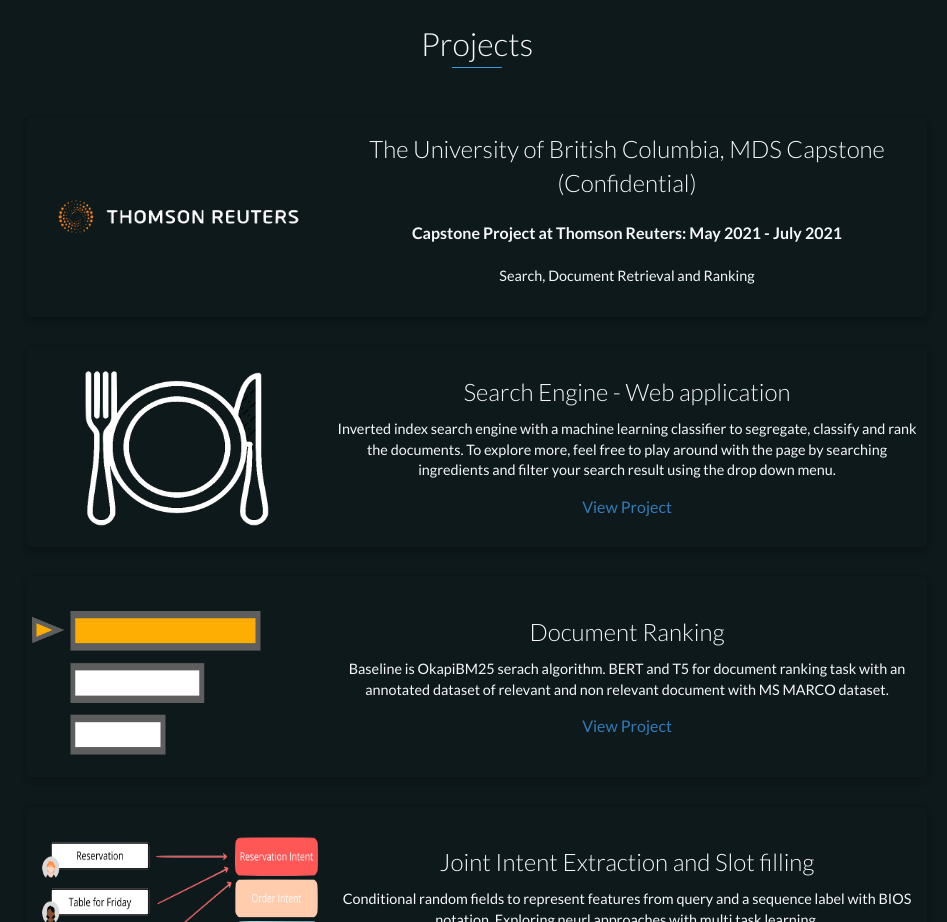
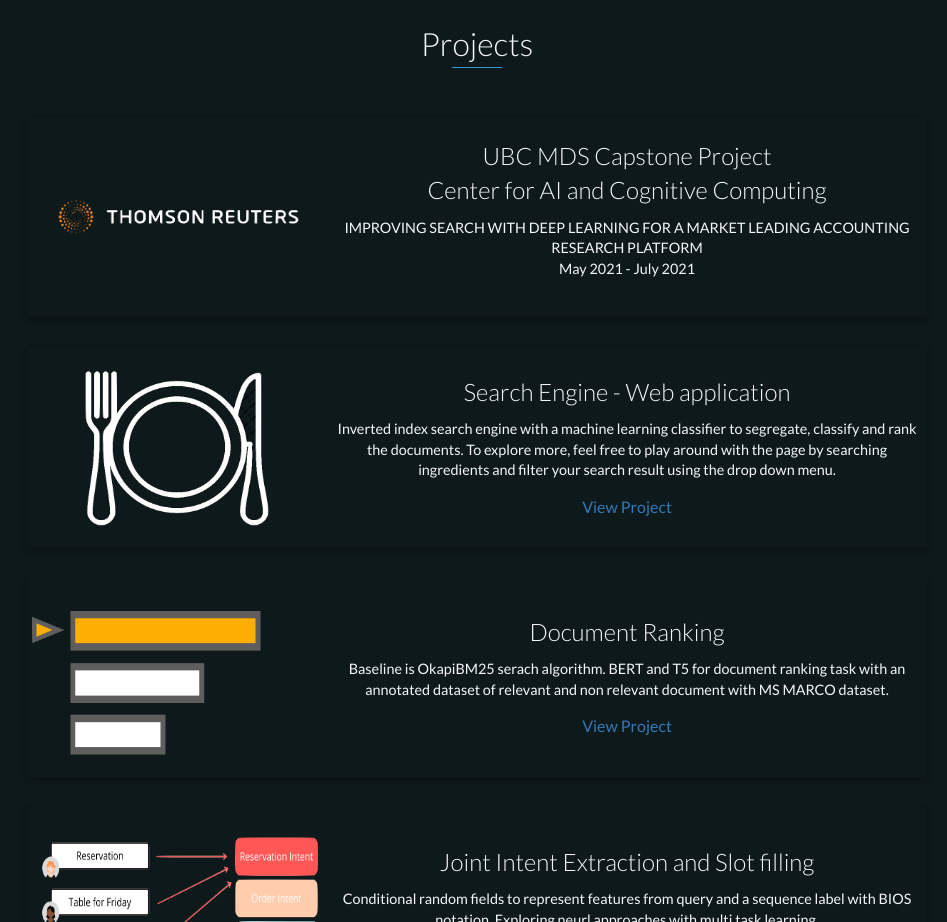
Before and after one commit to kmaladkar/portfolio, a website: page index.html in a window 1280 px wide. Shown: the part 2700-3622 px from the top of the page, without its empty margins (163-1110 px from the left). Drawn offline with nearby package versions, Linux system fonts and the light colour scheme.

Commit message:
capstone project updated

```diff
--- a/index.html
+++ b/index.html
@@ -158,11 +158,12 @@
                     </div>
                     <!-- End .project-image -->
                     <div class="project-info">
-                        <h3>The University of British Columbia, MDS Capstone (Confidential)</h3>
-                        <h4>Capstone Project at Thomson Reuters: May 2021 - July 2021</h4>
+                        <h3>UBC MDS Capstone Project<br>Center for AI and Cognitive Computing</h3>
                         <p>
-                            Search, Document Retrieval and Ranking
+                            IMPROVING SEARCH WITH DEEP LEARNING FOR A MARKET LEADING ACCOUNTING RESEARCH PLATFORM<br>
+                            May 2021 - July 2021
                         </p>
+
                         <!-- <a href="https://github.com/kmaladkar/information_retrieval-search_engine-webapp">View Project</a> -->
                     </div>
                     <!-- End .project-info -->
```
